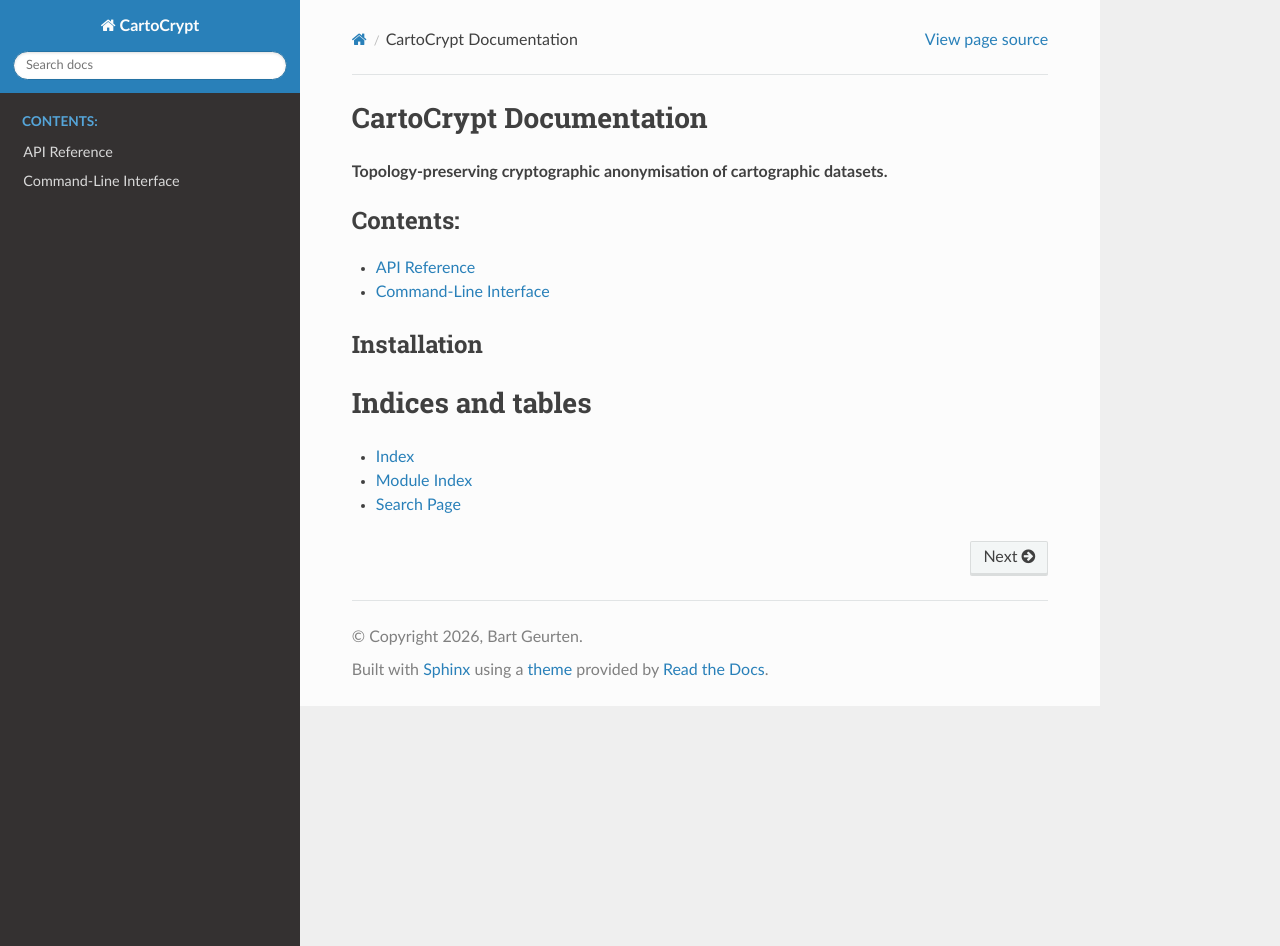
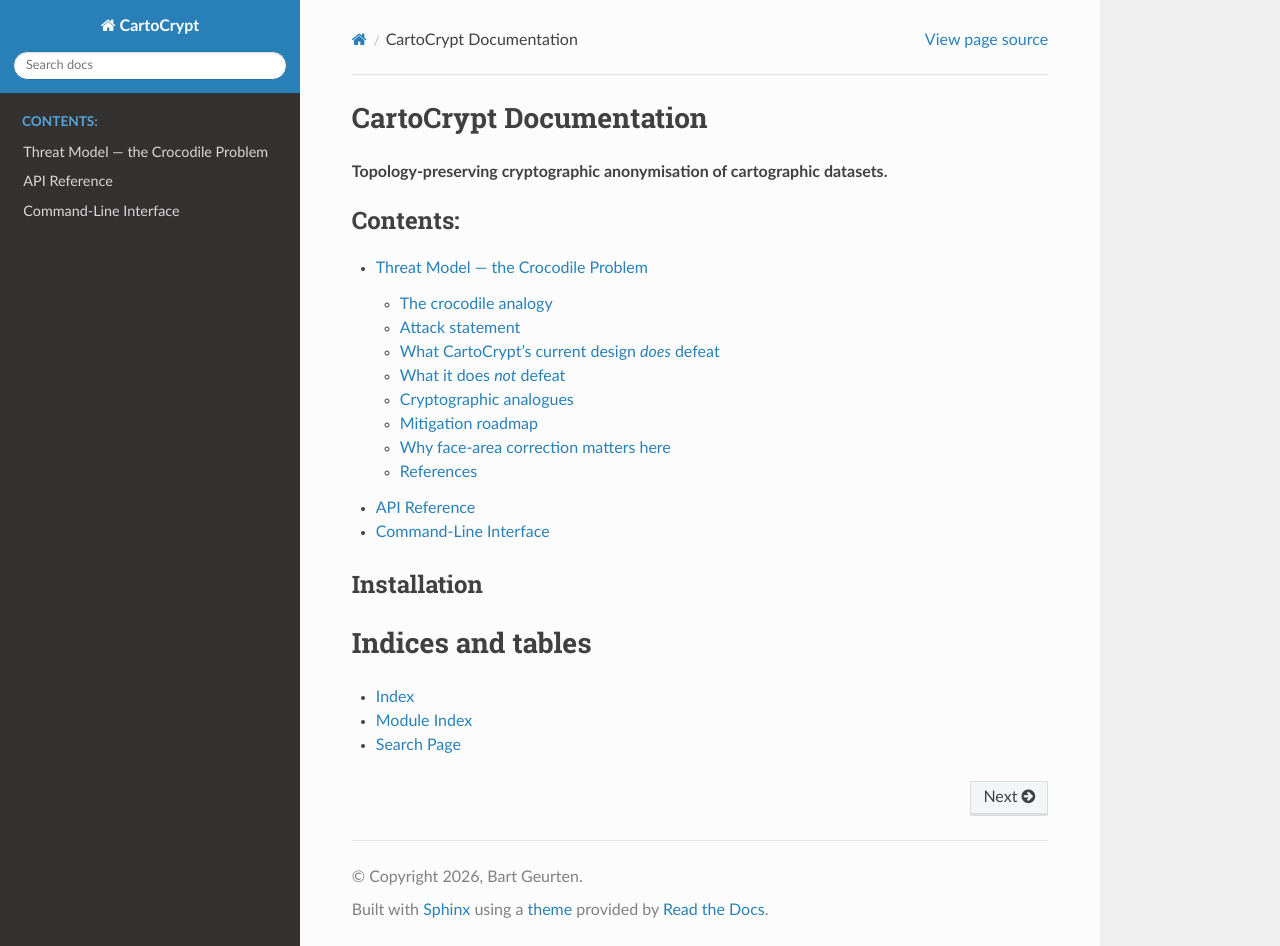
Before and after one commit to zerotonin/cartocrypt, a Sphinx documentation site: the page built from docs/index.rst, in a window 1280 px wide and 946 px high. Built offline with Sphinx 7.4.7 and the Read the Docs theme 3.1.0, drawn with Linux system fonts in a browser that asks for light colours; some of the changed lines change nothing that is shown.

Commit message:
docs(threat_model): crocodile problem + mitigation roadmap
New docs/threat_model.rst documents the known-feature-frequency
attack that coordinate-level anonymisation cannot defeat, frames
it as a known-plaintext attack with a structured plaintext space,
and surveys the prior art (k-anonymity, geo-indistinguishability,
donut/street/Voronoi masking, deniable encryption, mimic
functions, plausible graph anonymisation).

The mitigation roadmap scopes the follow-up sprints: semantic
generalisation, chaff / decoy feature injection (the formal
version of 'spawn mountains'), k-graph-anonymity against a
calibrated atlas, geo-indistinguishability wrapper, and
temporal-correlation resistance.

Cross-linked from docs/index.rst.

```diff
--- a/docs/index.rst
+++ b/docs/index.rst
@@ -10,6 +10,7 @@
    installation
    quickstart
    theory
+   threat_model
    api
    cli
    changelog
--- /dev/null
+++ b/docs/threat_model.rst
@@ -0,0 +1,186 @@
+.. _threat_model:
+
+Threat Model — the Crocodile Problem
+====================================
+
+*« What an adversary sees, and what they can still figure out. »*
+
+CartoCrypt's core promise is that a published map preserves
+topology and shape statistics while destroying geolocatable
+coordinates.  Under a strong threat model, however, *coordinate
+destruction is not the whole attack surface*.  This chapter
+documents the known attack we call the **crocodile problem**, the
+cryptographic analogues that motivate our mitigations, and the
+mitigation roadmap that sits outside the current CartoCrypt
+implementation.
+
+The crocodile analogy
+---------------------
+
+Imagine a substitution cipher on ASCII.  A friend proves it is
+unbreakable by a direct brute-force keyspace attack.  You still
+break it, not by guessing the key, but by making the friend say
+the word *crocodile* somehow — then looking for a nine-letter
+ciphertext word with the same first-and-fourth-letter repeat.
+Frequency analysis defeats the cipher because the plaintext space
+has structured constraints the key cannot erase.
+
+Maps have the same vulnerability.  If the published dataset is a
+topology-preserving re-embedding of a *specific* real island —
+say Aegina, with exactly one peak above 500 m, 19 settlements,
+~28 km² landmass, and a coastline of a particular length — then
+an adversary with access to any atlas can re-identify the dataset
+regardless of how well the coordinates are scrambled.  The
+**feature multiset itself is the crocodile**.
+
+Attack statement
+----------------
+
+*Given:* a published CartoCrypt artefact (anonymised graph +
+preserved shape statistics + checksum).
+
+*Adversary knows:* the general domain (coastal Greece / species X
+habitat / electrical grid of region R), and has access to
+auxiliary geographic databases.
+
+*Attack:* compute a multiset signature from the published artefact
+(number of high-degree faces, face-area histogram, perimeter
+distribution, edge-length distribution) and search auxiliary
+databases for candidate regions whose multiset matches.  If the
+equivalence class is small (often a single candidate),
+re-identification succeeds.
+
+What CartoCrypt's current design *does* defeat
+----------------------------------------------
+
+* **Coordinate inversion.**  PRF-seeded initial positions plus
+  stress majorisation with face-area correction produce
+  deterministic but unpredictable coordinates.  Without the
+  symmetric key, recovering real (lon, lat) from published
+  (x, y) is infeasible.
+* **Contour matching.**  Fourier-descriptor boundary perturbation
+  in :mod:`cartocrypt.shapes` randomises high-frequency shape
+  components while preserving area, perimeter, and low-order
+  moments — so the outline of any individual face cannot be
+  matched by high-frequency correlation against a reference
+  coastline.
+* **Graph-structure probes.**  The Weisfeiler-Lehman canonical
+  hash binds the checksum to the graph's isomorphism class, not
+  to the specific node labelling — so label-permutation attacks
+  against the checksum fail.
+
+What it does *not* defeat
+-------------------------
+
+* **Feature-multiset matching** — the crocodile attack.
+* **Graph-isomorphism matching against a calibrated atlas** — if
+  auxiliary databases contain the graph structures of every
+  island in the Aegean, WL-hash equality between the published
+  checksum and a database entry is a direct re-identification.
+* **Semantic-label leaks** — publishing elevation as ``ele=531``
+  (Mt. Oros' actual altitude) rather than a band ``ele∈[500,600]``
+  re-exposes feature identity.
+* **Temporal correlation attacks** — publishing two snapshots of
+  the same region under different keys lets an adversary
+  cross-reference preserved invariants to confirm they are the
+  same underlying map.
+
+Cryptographic analogues
+-----------------------
+
+The crocodile problem is, in cryptographic terminology, a
+**known-plaintext attack against a permutation cipher with a
+structured plaintext space**.  Bart's crocodile anecdote is
+exactly classical letter-frequency analysis on a monoalphabetic
+substitution cipher.  The mitigations mirror those used in
+cryptography for the same problem:
+
+=============================  ==========================================
+Cryptographic technique        Geographic analogue
+=============================  ==========================================
+Chaffing and winnowing         Decoy feature injection ("spawn mountains")
+Mimic functions [Wayner92]_    Generating covers from the same statistical
+                               distribution as the real data
+Deniable encryption            Hidden-map cover: a second *plausible*
+[Canetti97]_, VeraCrypt        geography that decrypts under a decoy key
+k-anonymity [Sweeney02]_       Equivalence-class generalisation so the
+                               feature multiset matches ≥ k candidates
+Differential privacy           Geo-indistinguishability [Andres13]_:
+                               provable ε-DP on coordinates
+=============================  ==========================================
+
+Mitigation roadmap
+------------------
+
+None of the following are implemented in the current CartoCrypt
+release; they are the sequenced next steps after the face-area
+sprint.
+
+1. **Generalisation of semantic labels.**  Publish elevation as a
+   band (``400-500 m``) rather than a point value.  Cheapest win;
+   trivial to ship.
+2. **Chaff / decoy feature injection.**  Procedurally synthesise
+   plausible fake peaks, lakes, and coastline bumps keyed to the
+   symmetric key, so the published feature multiset matches at
+   least ``k`` candidate regions from a calibrated atlas.  This
+   is the formalisation of Bart's "spawn mountains" intuition,
+   and directly corresponds to steganographic chaff.
+3. **k-graph-anonymity.**  Tune chaff density so the published
+   graph's Weisfeiler-Lehman equivalence class contains at least
+   ``k`` real-world regions drawn from a published atlas (e.g.
+   the Aegean islands dataset).  The parameter ``k`` becomes a
+   tunable privacy dial analogous to ``ε`` in differential
+   privacy.
+4. **Geo-indistinguishability wrapper.**  On top of topology
+   preservation, add a planar-Laplace noise layer [Andres13]_ on
+   final coordinates for formal ε-differential-privacy guarantees
+   in the coordinate domain.  Composes cleanly with the current
+   re-embedding because the noise is added after Phase 3.
+5. **Temporal-correlation resistance.**  Re-key transformations
+   must ensure that two publications of the same region under
+   different keys are unlinkable.  This is the hardest item and
+   likely requires a keyed oblivious-transfer style wrapper.
+
+Why face-area correction matters here
+-------------------------------------
+
+The Phase 3 face-area correction landed in this sprint
+(:mod:`cartocrypt.reembed`, :mod:`cartocrypt.faces`) is *not* a
+mitigation for the crocodile problem.  It is a *precondition*:
+without it, the published face-area distribution drifts and
+becomes a worse adversary fingerprint than the original.  By
+anchoring face areas to their original values we ensure that
+future chaff injection can match the published distribution
+exactly, so a decoy peak is statistically indistinguishable from
+a real one.
+
+References
+----------
+
+.. [Sweeney02] L. Sweeney, *k-Anonymity: A Model for Protecting
+   Privacy*, International Journal on Uncertainty, Fuzziness and
+   Knowledge-based Systems, 10(5), 2002.
+
+.. [Andres13] M. Andrés, N. Bordenabe, K. Chatzikokolakis, C.
+   Palamidessi, *Geo-Indistinguishability: Differential Privacy
+   for Location-Based Systems*, ACM CCS 2013, arXiv:1212.1984.
+
+.. [Hampton10] K. Hampton et al., *Mapping Health Data: Improved
+   Privacy Protection with Donut Method Geomasking*, American
+   Journal of Epidemiology, 172(9), 2010.
+
+.. [Wayner92] P. Wayner, *Mimic Functions*, Cryptologia 16(3),
+   1992.
+
+.. [Canetti97] R. Canetti, C. Dwork, M. Naor, R. Ostrovsky,
+   *Deniable Encryption*, CRYPTO '97.
+
+.. [Gao17] J. Gao et al., *Towards Plausible Graph
+   Anonymization*, arXiv:1711.05441, 2017.
+
+.. [Swanlund20] D. Swanlund, N. Schuurman, M. Brussoni, *Street
+   Masking: a Network-based Geographic Mask*, International
+   Journal of Health Geographics, 19(1), 2020.
+
+.. [Seidl21] D. Seidl et al., *Adaptive Voronoi Masking*,
+   GIScience 2021.
```
